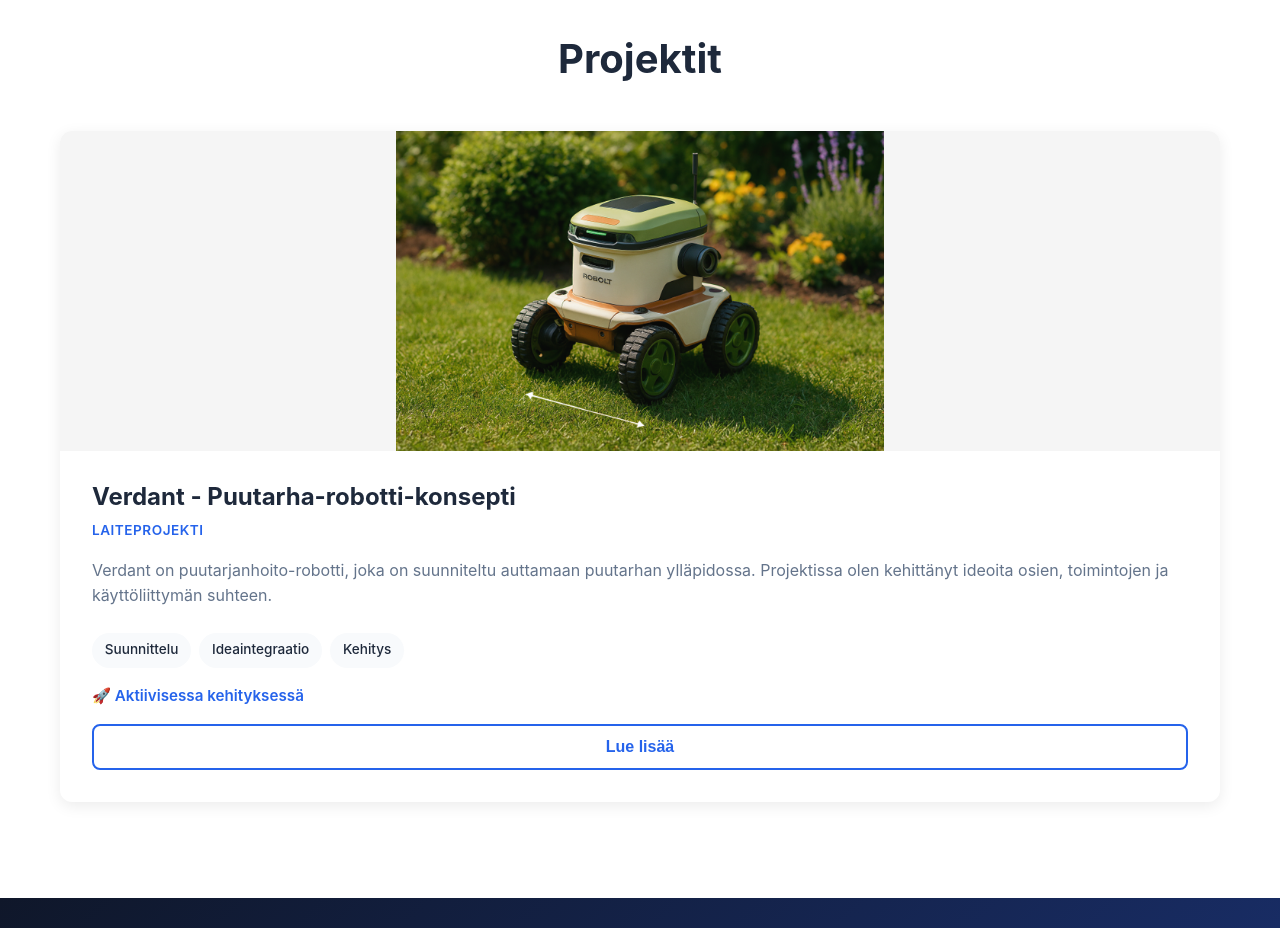
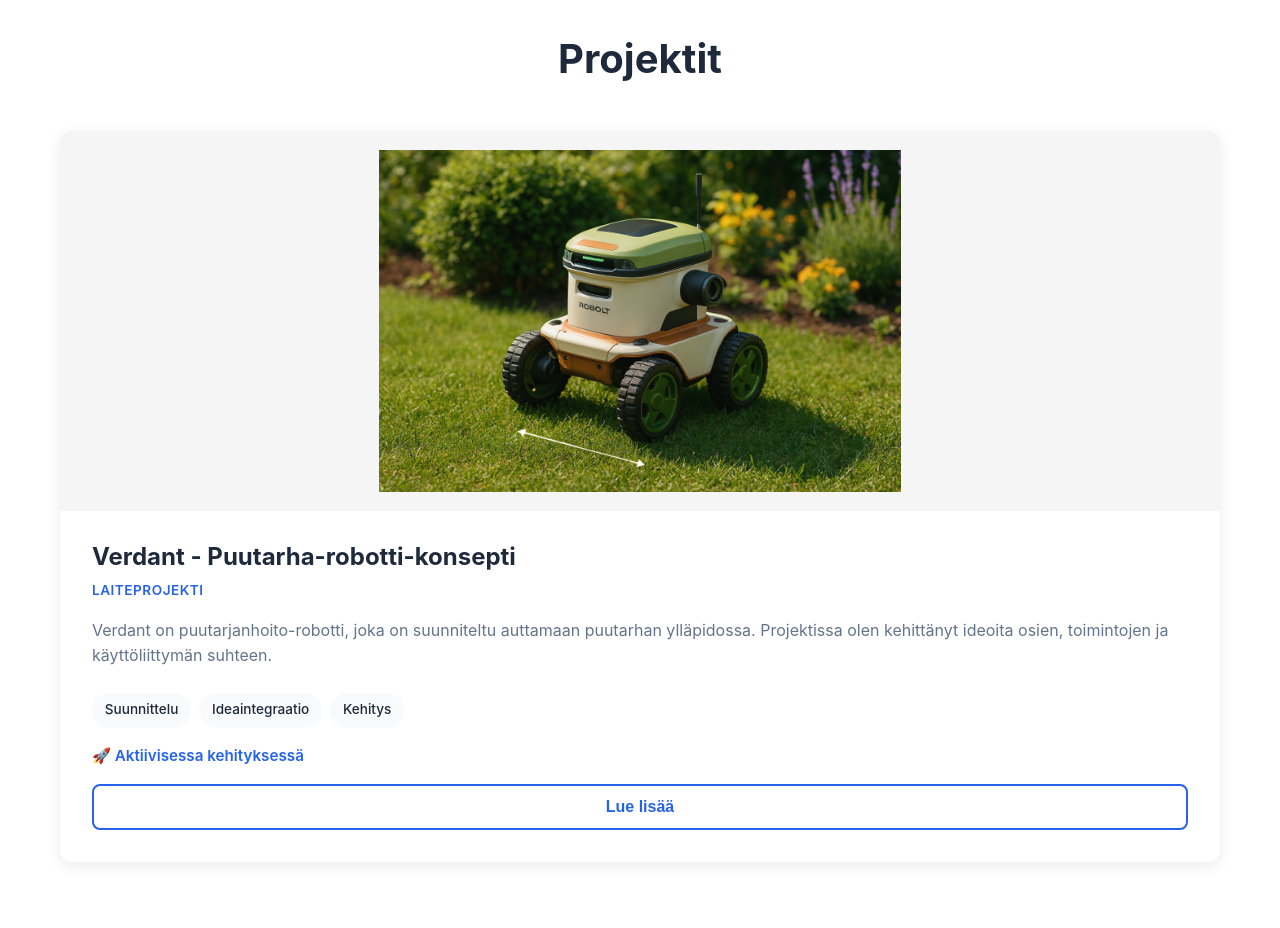
Before and after one commit to MikoGehor/portfolio, a website: page index.html in a window 1280 px wide. Shown: the part 1660-2588 px from the top of the page. Drawn offline with Linux system fonts and the light colour scheme.

Commit message:
sama kuin äsken

```diff
--- a/css/styles.css
+++ b/css/styles.css
@@ -436,7 +436,7 @@ a:hover {
 
 .project-image {
     width: 100%;
-    height: 320px;
+    height: 380px;
     overflow: hidden;
     background: #f5f5f5;
     position: relative;
@@ -463,13 +463,13 @@ a:hover {
 
 .project-image img {
     width: auto;
-    height: 100%;
+    height: 90%;
     object-fit: contain;
     object-position: center;
     transition: var(--transition);
     position: relative;
     z-index: 0;
-    max-width: 95%;
+    max-width: 90%;
 }
 
 .project-card:hover .project-image img {
```
